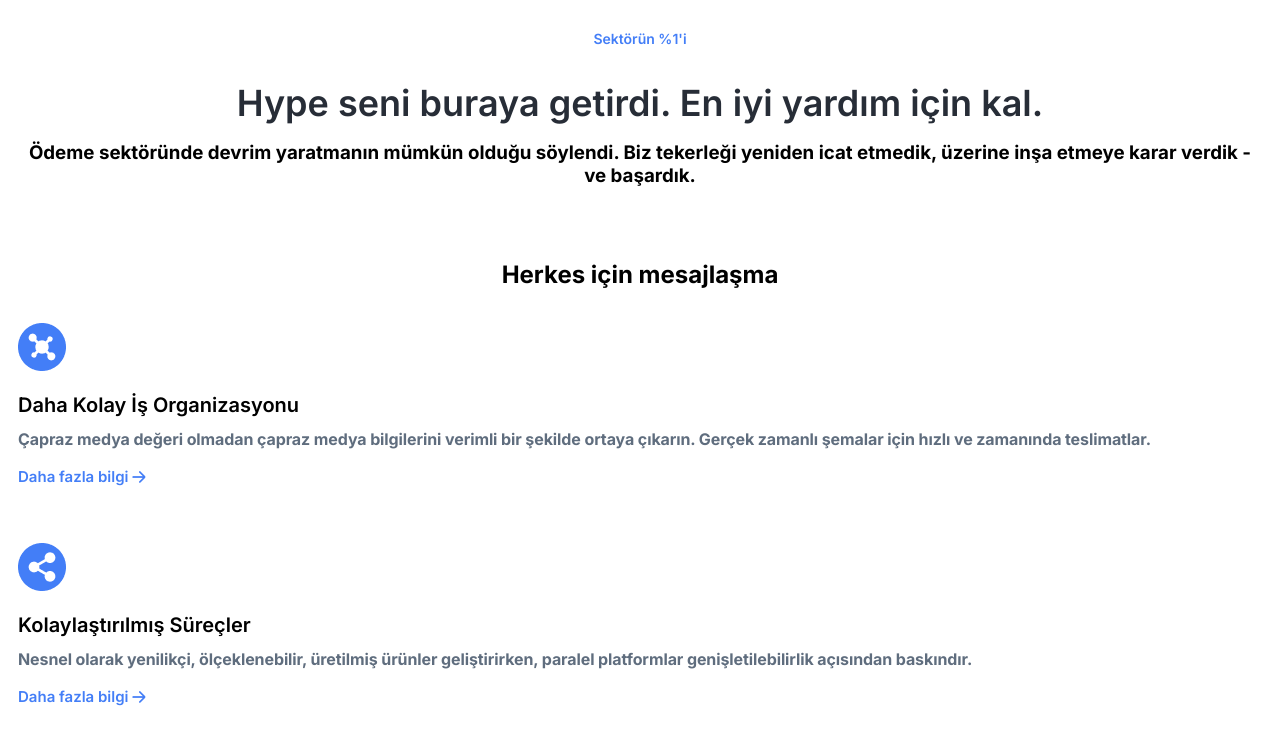
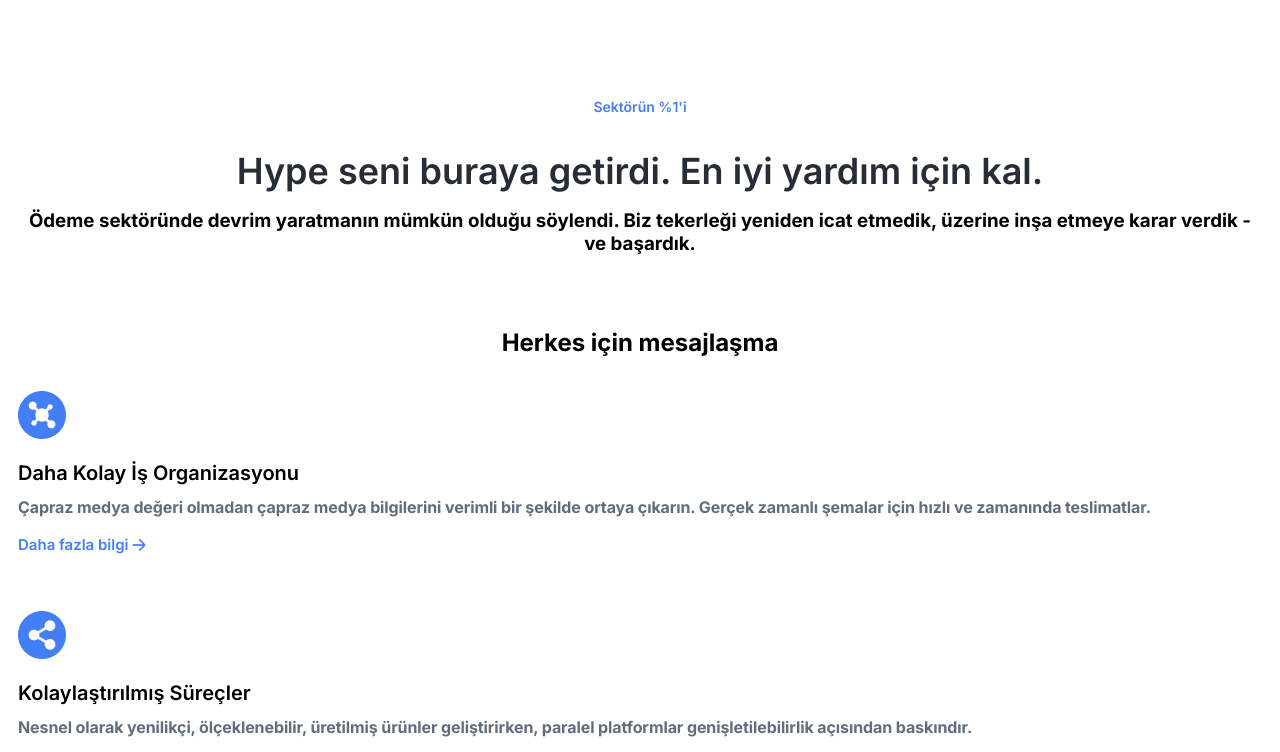
Before and after one commit to dursunkokturk/Front-End-School-Responsive-Project-Lookscout-About-Page, a plain HTML site: page index.html in a window 1280 px wide. Shown: the part 45-797 px from the top of the page. Drawn offline with Linux system fonts and the light colour scheme.

Commit message:
index.html dosyasinda sector-information alaninda tablet gorunum icin css duzenlemesi yapildi

```diff
--- a/assets/css/lookscout-about-page.css
+++ b/assets/css/lookscout-about-page.css
@@ -383,3 +383,9 @@ strong {
   line-height: 24px;
   margin-bottom: 32px;
 }
+
+@media (width > 767px) {
+  .sector-information {
+    margin-top: 68px;
+  }
+}
```
